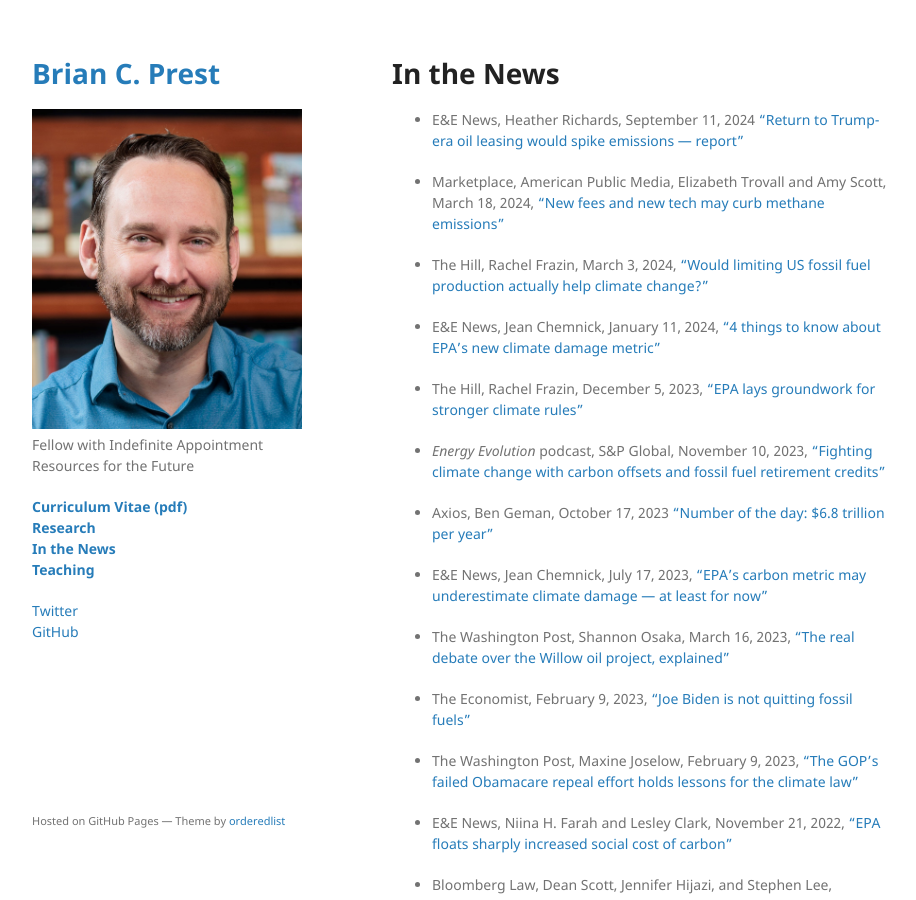
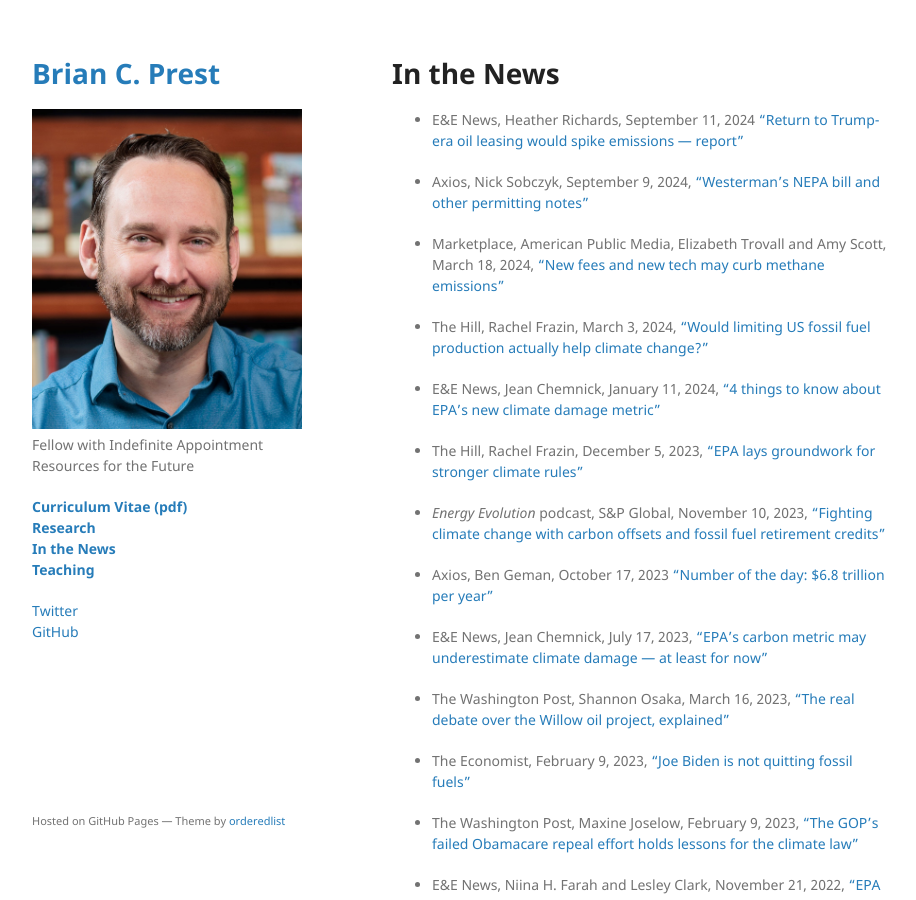
Before and after one commit to bprest/bprest.github.io, a Jekyll site: the page built from in-the-news.md, in a window 1280 px wide and 900 px high. Shown: the whole window, without its empty margins (178-1094 px from the left). Built offline with Jekyll 4.4.1, drawn with Linux system fonts in a browser that asks for light colours; our own code applies the rules of GitHub Pages for plain Markdown files.

Commit message:
add axios story

```diff
--- a/in-the-news.md
+++ b/in-the-news.md
@@ -5,6 +5,8 @@ layout: default
 # In the News
 
 * E&E News, Heather Richards, September 11, 2024  ["Return to Trump-era oil leasing would spike emissions — report"](https://subscriber.politicopro.com/article/eenews/2024/09/11/return-to-trump-era-oil-leasing-would-spike-emissions-report-00177318)
+
+* Axios, Nick Sobczyk, September 9, 2024, ["Westerman's NEPA bill and other permitting notes"](https://www.axios.com/pro/energy-policy/2024/09/09/westermans-nepa-bill-and-other-permitting-notes)
 
 * Marketplace, American Public Media, Elizabeth Trovall and Amy Scott, March 18, 2024,  ["New fees and new tech may curb methane emissions"](https://www.marketplace.org/2024/03/18/new-fees-and-new-tech-may-curb-methane-emissions/)
 
```
